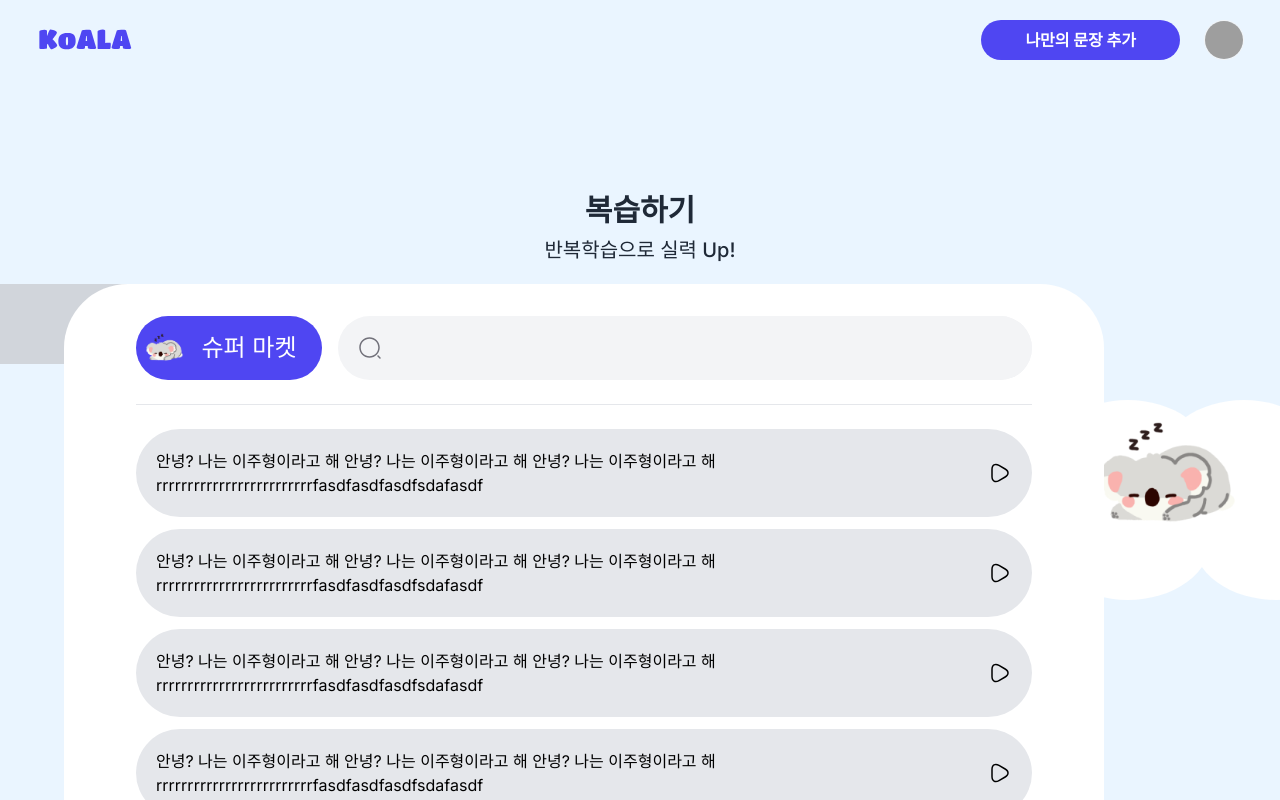
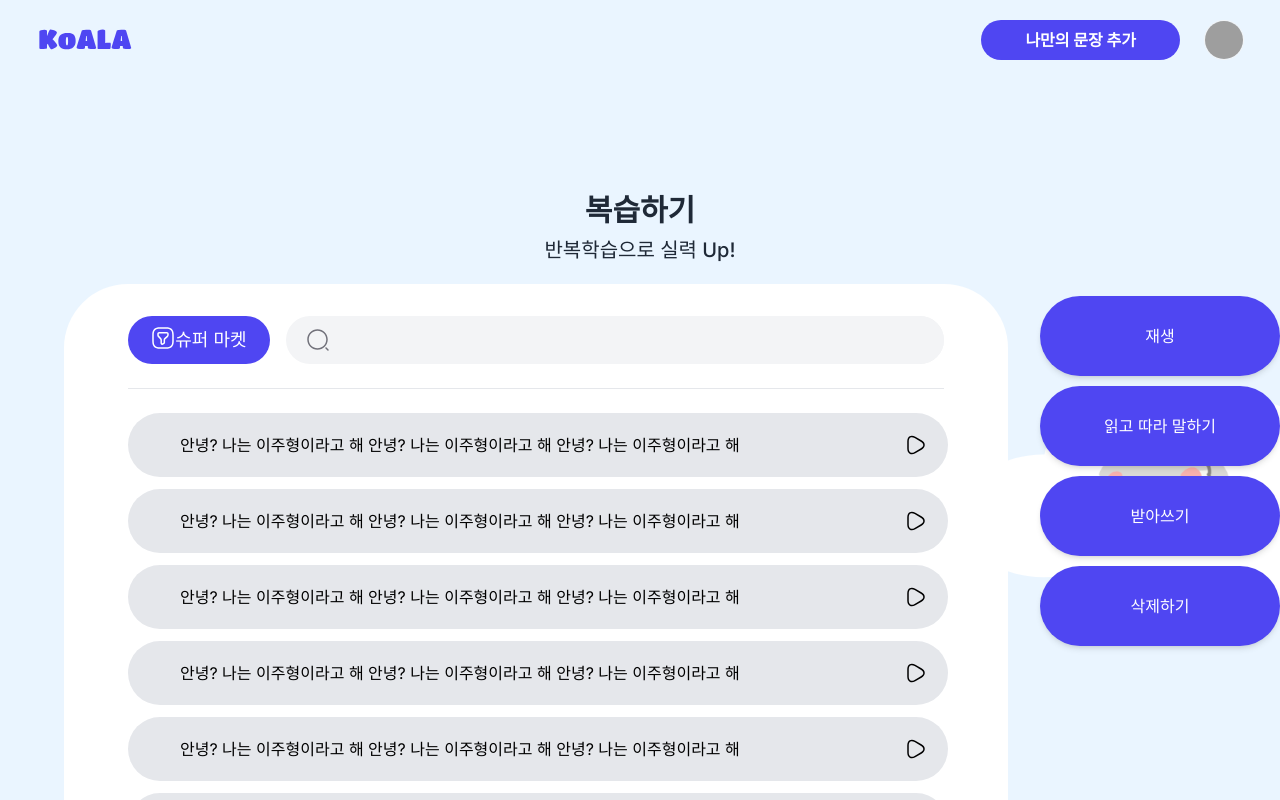
Before and after one commit to s0ojin/KoALA, a Next.js app in the folder frontend/: page /review in a window 1280 px wide. Shown: the top 800 px of the page. Built offline with nearby package versions, Linux system fonts and the light colour scheme; grey boxes are pictures that could not be loaded.

Commit message:
Feat: 메뉴 버튼 추가

```diff
--- a/frontend/src/app/review/_components/Filter.tsx
+++ b/frontend/src/app/review/_components/Filter.tsx
@@ -1,19 +1,64 @@
-import Image from "next/image"
+'use client'
 
-export default function Filter () {
+import FilterIcon from '/public/icons/filter-square.svg'
+import { useState } from 'react'
+
+export default function Filter() {
+  const [isClicked, setClicked] = useState<Boolean>(false)
+
+  const handleSelect = () => {
+    setClicked((isClicked) => !isClicked)
+  }
+
   return (
-    <button className="w-[15rem] h-full bg-primary-400 rounded-[4rem] mr-[1rem]">
-      <div className="flex p-[0.5rem]">
-        <Image
-          src='/images/koala-sleep.png'
-          alt=''
-          width={40}
-          height={40}
-        />
-        <p className="text-white text-2xl m-auto">
-          슈퍼 마켓
-        </p>
-      </div>
-    </button>
+    <>
+      <button
+        onClick={handleSelect}
+        className="w-[11rem] h-full bg-primary-400 rounded-[4rem] mr-[1rem] hover:bg-primary-800 inline-flex items-center dark:bg-primary-600 dark:hover:bg-primary-700"
+      >
+        <div className="flex m-auto px-[1rem]">
+          <FilterIcon width={24} height={24} />
+          <p className="text-white text-lg m-auto">슈퍼 마켓</p>
+        </div>
+      </button>
+      {/* <div
+        className={`absolute w-[11rem] z-50 bg-white divide-y divide-gray-100 rounded-lg shadow-md dark:bg-gray-700 ${isClicked ? '' : 'hidden'}`}
+      >
+        <ul className="py-2 text-sm text-gray-700 dark:text-gray-200 text-center">
+          <li>
+            <a
+              href="#"
+              className="block px-4 py-2 hover:bg-gray-100 dark:hover:bg-gray-600 dark:hover:text-white"
+            >
+              교육
+            </a>
+          </li>
+          <li>
+            <a
+              href="#"
+              className="block px-4 py-2 hover:bg-gray-100 dark:hover:bg-gray-600 dark:hover:text-white"
+            >
+              행정
+            </a>
+          </li>
+          <li>
+            <a
+              href="#"
+              className="block px-4 py-2 hover:bg-gray-100 dark:hover:bg-gray-600 dark:hover:text-white"
+            >
+              일상
+            </a>
+          </li>
+          <li>
+            <a
+              href="#"
+              className="block px-4 py-2 hover:bg-gray-100 dark:hover:bg-gray-600 dark:hover:text-white"
+            >
+              사용자
+            </a>
+          </li>
+        </ul>
+      </div> */}
+    </>
   )
 }
--- a/frontend/src/app/review/_components/ReviewArea.tsx
+++ b/frontend/src/app/review/_components/ReviewArea.tsx
@@ -4,19 +4,16 @@ import Sentence from "@/app/review/_components/Setence"
 
 export default function ReviewArea () {
   return (
-    <div className="absolute bg-white w-[65rem] h-full rounded-[4rem] ml-[4rem] px-[4.5rem] pt-[2rem]">
-      <div className="relative flex w-full h-[4rem]">
+    <div className="flex flex-col bg-white w-[65rem] h-[48rem] rounded-[4rem] ml-[4rem] pl-[4rem] py-8">
+      <div className="pr-[4rem] max-h-[7rem]">
+        <div className="flex w-full h-12">
           <Filter />
           <SearchBar />
         </div>
-      <hr className="bg-gray-200 my-[1.5rem]"/>
-      <div>
-        <Sentence />
-        <Sentence />
-        <Sentence />
-        <Sentence />
-        <Sentence />
-        <Sentence />
+        <hr className="bg-gray-200 my-[1.5rem] "/>
+      </div>
+      <div className="pr-8 h-[85%]">
+        <div className="w-full h-full pr-7 overflow-auto">
           <Sentence />
           <Sentence />
           <Sentence />
@@ -31,5 +28,6 @@ export default function ReviewArea () {
           <Sentence />
         </div>
       </div>
+      </div>
   )
 }
--- a/frontend/src/app/review/_components/ReviewMenuButton.tsx
+++ b/frontend/src/app/review/_components/ReviewMenuButton.tsx
@@ -8,5 +8,5 @@ interface ButtonProps {
 
 export default function ReviewMenuButton({ children }:ButtonProps) {
   // const [ isClicked, setisClicked ] = useState<Boolean>(false)
-  return <button className="w-[15rem] h-[5rem] bg-gray-300 hover:bg-primary-400">{children}</button>
+  return <button className="w-[15rem] h-[5rem] bg-primary-400 text-white rounded-[4rem] mb-2.5 shadow-md active:bg-gray-300">{children}</button>
 }
--- a/frontend/src/app/review/_components/ReviewMenuButtons.tsx
+++ b/frontend/src/app/review/_components/ReviewMenuButtons.tsx
@@ -2,11 +2,11 @@ import ReviewMenuButton from "@/app/review/_components/ReviewMenuButton"
 
 export default function ReviewMenuButtons () {
   return (
-    <div>
+    <div className="ml-[2rem] mt-3 h-full flex flex-col">
       <ReviewMenuButton>재생</ReviewMenuButton>
-      <ReviewMenuButton>재생</ReviewMenuButton>
-      <ReviewMenuButton>재생</ReviewMenuButton>
-      <ReviewMenuButton>재생</ReviewMenuButton>
+      <ReviewMenuButton>읽고 따라 말하기</ReviewMenuButton>
+      <ReviewMenuButton>받아쓰기</ReviewMenuButton>
+      <ReviewMenuButton>삭제하기</ReviewMenuButton>
     </div>
   )
 }
--- a/frontend/src/app/review/_components/Setence.tsx
+++ b/frontend/src/app/review/_components/Setence.tsx
@@ -23,10 +23,10 @@ export default function Sentence() {
     >
       <p
         onClick={handleChangeSelected}
-        className={`h-full grow pr-[1rem] py-[1.25rem] ${isSelected ? 'text-white' : ''}`}
+        className={`h-full grow pl-[2rem] pr-[1rem] py-[1.25rem] ${isSelected ? 'text-white' : ''}`}
       >
         안녕? 나는 이주형이라고 해 안녕? 나는 이주형이라고 해 안녕? 나는
-        이주형이라고 해rrrrrrrrrrrrrrrrrrrrrrrrrfasdfasdfasdfsdafasdf
+        이주형이라고 해
       </p>
       <button onClick={handlePlaying}>
         {isPlaying ? (
--- a/frontend/src/app/review/page.tsx
+++ b/frontend/src/app/review/page.tsx
@@ -13,7 +13,7 @@ export default function Review() {
         CourseTitle={'복습하기'}
         CourseDescription={'반복학습으로 실력 Up!'}
       />
-      <div className="flex mt-[1.25rem]">
+      <div className="flex mt-5">
         <ReviewArea />
         <ReviewMenuButtons />
       </div>
```
Also changed, not shown: frontend/public/icons/filter-square.svg (added). Lines whose indentation alone changed are shown as unchanged.
